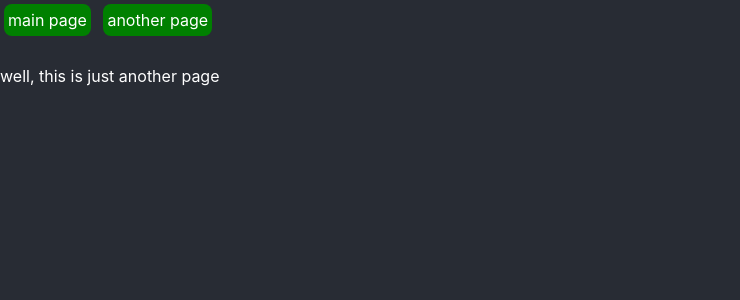
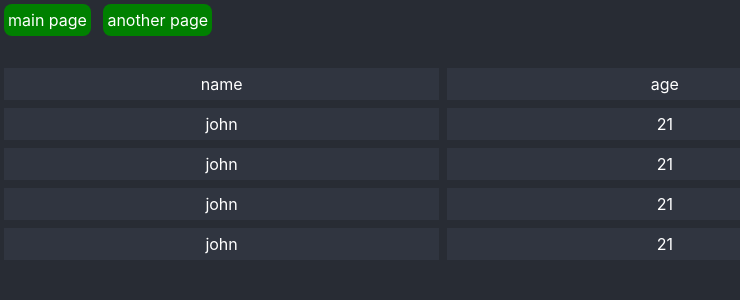
Before and after one commit to John-Khalil/redux-router-demo, a React (Create React App) app: page /another-page in a window 1280 px wide. Shown: the top 300 px of the page, without its empty margins (0-740 px from the left). Built offline with nearby package versions, Linux system fonts and the light colour scheme.

Commit message:
ListInTable

```diff
--- a/src/AnotherPage.js
+++ b/src/AnotherPage.js
@@ -1,7 +1,94 @@
 import React from 'react'
 
+
+export function PerObjectTable({renderObject}){         // the power of reusable components
+
+    var listAllItems=[];
+
+    var objectAttributeCount=Object.keys(renderObject||{}).length;       // calculate it once so it would be quicker
+    Object.keys(renderObject||{}).forEach(element=>{
+        listAllItems.push(<div className='cssDirectives' style={{width:`${Math.ceil((1/(objectAttributeCount+1))*100)}%`}}> {renderObject[element] }</div>);
+        // this cannot be undefined cause the key wouldnt exist at this point
+        // (1/(objectAttributeCount+1)) '1' was added to the dem to make sure that they display inline cause we have to make room for margins and padding etc
+    });
+
+
+    return(
+        <>
+            <div>
+                {listAllItems}
+            </div>
+        </>
+    );
+}
+
+export function ListInTable({arrayOfObjects}){          // here we're assuming that all the objects inside the array have the same attributes
+
+    var tableFirstRow={};       // just a super empty object
+    Object.keys((arrayOfObjects||{})[0]||{}).forEach(element=>{
+        tableFirstRow[element]=element;         // creating an object listing all the key names
+    });
+    var listAllItems=[];
+    var finalArrayOfObjects=[tableFirstRow];
+    finalArrayOfObjects.concat(arrayOfObjects).forEach(element=>{
+        listAllItems.push(<PerObjectTable renderObject={element}/>)
+    });
+
+    return(
+        <>
+            {listAllItems}
+        </>
+    );
+}
+
+
 export default function AnotherPage() {
-  return (
-    <div>well, this is just another page</div>
-  )
+
+    var finalTable=[];
+
+    var testObjectList=[
+        {
+            name:'john',
+            age:21
+        },
+        {
+            name:'john',
+            age:21
+        },
+        {
+            name:'john',
+            age:21
+        },
+        {
+            name:'john',
+            age:21
+        },
+
+    ];
+
+    return (
+        <>
+            {/* <div>
+                <div className='cssDirectives'> test 1</div>
+                <div className='cssDirectives'> 23456788</div>
+                <div className='cssDirectives'> tst</div>
+                <div className='cssDirectives'> test-1-test-1</div>
+
+            </div>
+            <div>
+                <div className='cssDirectives'> test 1</div>
+                <div className='cssDirectives'> 23456788</div>
+                <div className='cssDirectives'> tst</div>
+                <div className='cssDirectives'> laboriosam mollitia et enim quasi adipisci quia provident illum</div>
+
+            </div> */}
+
+
+
+            <ListInTable arrayOfObjects={testObjectList}/>
+
+
+
+        </>
+    )
 }
--- a/src/App.css
+++ b/src/App.css
@@ -42,3 +42,9 @@
   background-color: #282c34;
   color: white;
 } */
+
+
+.cssDirectives{
+  @apply inline-block p-1   m-1   text-center;
+  background-color: rgb(48, 53, 64);
+}
```
